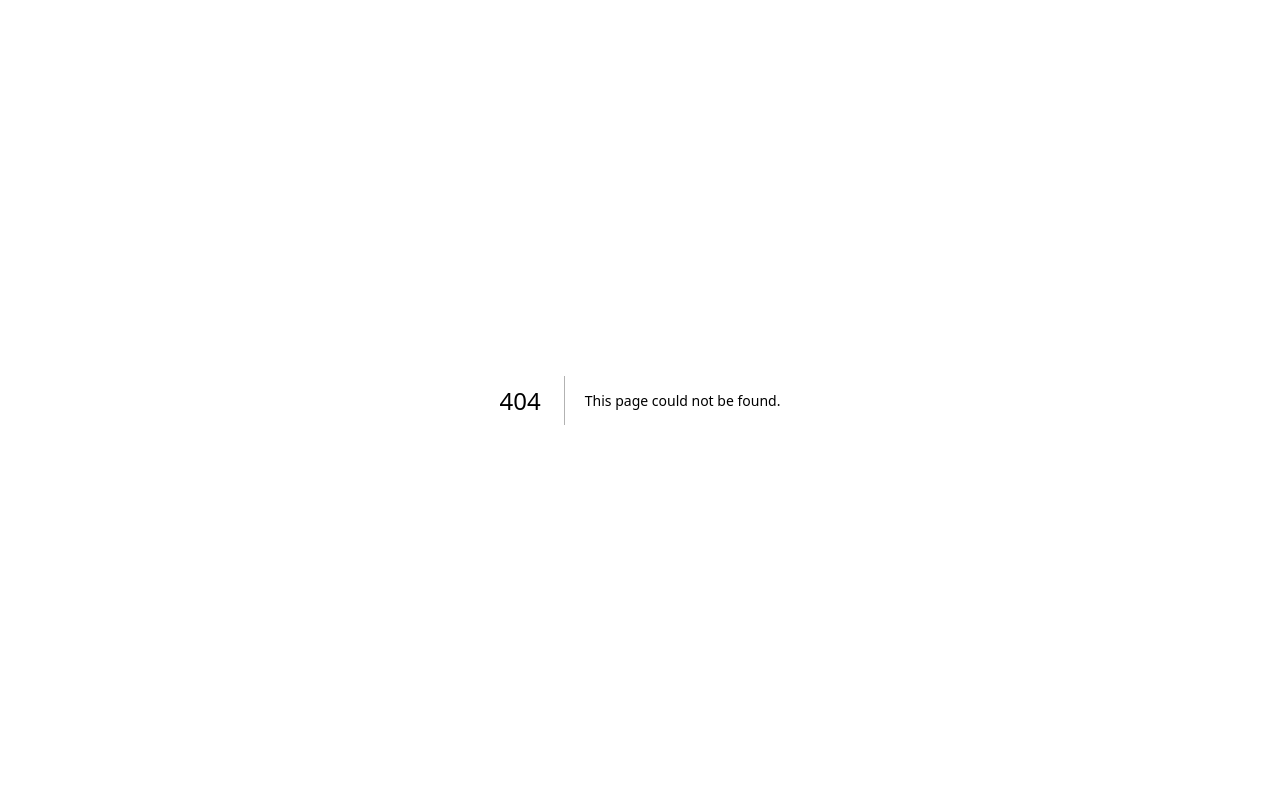
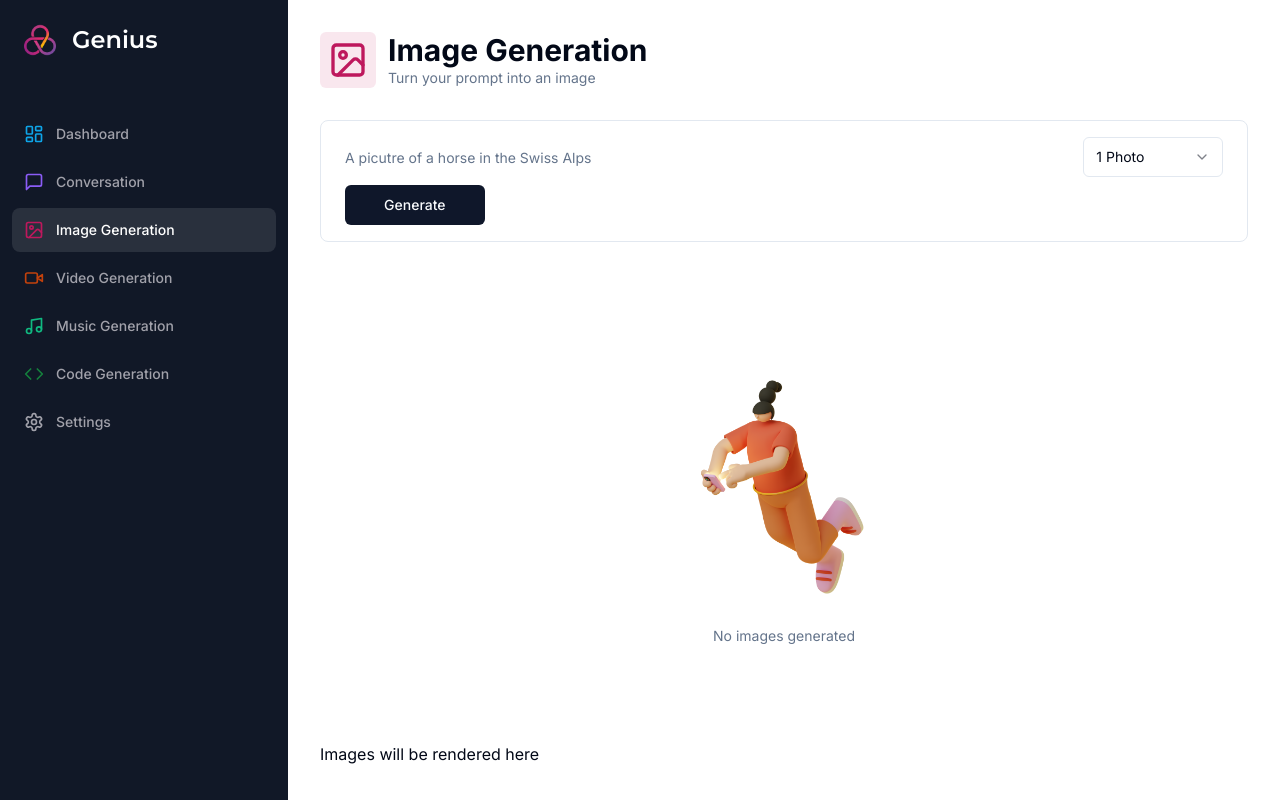
Before and after one commit to Aeickelman40/ai-saas, a Next.js app: page /image in a window 1280 px wide. Before the commit this address had no page. Built offline with nearby package versions, Linux system fonts and the light colour scheme.

Commit message:
Initial image generation

```diff
--- /dev/null
+++ b/app/(dashboard)/(routes)/image/constants.ts
@@ -0,0 +1,47 @@
+import * as z from "zod";
+
+export const formSchema = z.object({
+  prompt: z.string().min(1, {
+    message: "Image Prompt is required",
+  }),
+  amount: z.string().min(1),
+  resolution: z.string().min(1),
+});
+
+export const amountOptions = [
+  {
+    value: "1",
+    label: "1 Photo",
+  },
+  {
+    value: "2",
+    label: "2 Photos",
+  },
+  {
+    value: "3",
+    label: "3 Photos",
+  },
+  {
+    value: "4",
+    label: "4 Photos",
+  },
+  {
+    value: "5",
+    label: "5 Photos",
+  },
+];
+
+export const resolutionOptions = [
+  {
+    value: "256x256",
+    label: "256x256",
+  },
+  {
+    value: "512x512",
+    label: "512x512",
+  },
+  {
+    value: "1024x1024",
+    label: "1024x1024",
+  },
+];
--- /dev/null
+++ b/app/(dashboard)/(routes)/image/page.tsx
@@ -0,0 +1,146 @@
+"use client";
+
+import axios from "axios";
+import * as z from "zod";
+import { ImageIcon } from "lucide-react";
+import { useForm } from "react-hook-form";
+import { zodResolver } from "@hookform/resolvers/zod";
+import { useRouter } from "next/navigation";
+import { useState } from "react";
+
+import { Heading } from "@/components/heading";
+import { Form, FormControl, FormField, FormItem } from "@/components/ui/form";
+import { Input } from "@/components/ui/input";
+import { Button } from "@/components/ui/button";
+import { Empty } from "@/components/empty";
+import { Loader } from "@/components/loader";
+import { cn } from "@/lib/utils";
+import {
+  Select,
+  SelectContent,
+  SelectItem,
+  SelectTrigger,
+  SelectValue,
+} from "@/components/ui/select";
+
+import { amountOptions, formSchema } from "./constants";
+
+const ImagePage = () => {
+  const router = useRouter();
+  const [images, setImages] = useState<string[]>([]);
+
+  const form = useForm<z.infer<typeof formSchema>>({
+    resolver: zodResolver(formSchema),
+    defaultValues: {
+      prompt: "",
+      amount: "1",
+      resolution: "512x512",
+    },
+  });
+
+  const isLoading = form.formState.isSubmitting;
+
+  const onSubmit = async (values: z.infer<typeof formSchema>) => {
+    try {
+      setImages([]);
+      const response = await axios.post("/api/image", values);
+
+      const urls = response.data.map((image: { url: string }) => image.url);
+
+      setImages(urls);
+
+      form.reset();
+    } catch (error: any) {
+      // Todo: open pro modal
+      console.log(error);
+    } finally {
+      router.refresh();
+    }
+  };
+
+  return (
+    <div>
+      <Heading
+        title="Image Generation"
+        description="Turn your prompt into an image"
+        icon={ImageIcon}
+        iconColor="text-pink-700"
+        bgColor="bg-pink-700/10"
+      />
+      <div className="px-4 lg:px-8">
+        <div>
+          <Form {...form}>
+            <form
+              onSubmit={form.handleSubmit(onSubmit)}
+              className="rounded-lg border w-full p-4 px-3 md:px-6 focus-within:shadow-sm grid grid-cols-12 gap-2"
+            >
+              <FormField
+                name="prompt"
+                render={({ field }) => (
+                  <FormItem className="col-span-12 lg:col-span-10">
+                    <FormControl className="m-0 p-0">
+                      <Input
+                        disabled={isLoading}
+                        placeholder="A picutre of a horse in the Swiss Alps"
+                        className="border-0 outline-none focus-visible:ring-0 focus-visible:ring-transparent"
+                        {...field}
+                      />
+                    </FormControl>
+                  </FormItem>
+                )}
+              />
+              <FormField
+                name="amount"
+                control={form.control}
+                render={({ field }) => (
+                  <FormItem className="col-span-12 lg:col-span-2">
+                    <Select
+                      disabled={isLoading}
+                      onValueChange={field.onChange}
+                      value={field.value}
+                      defaultValue={field.value}
+                    >
+                      <FormControl>
+                        <SelectTrigger>
+                          <SelectValue defaultValue={field.value} />
+                        </SelectTrigger>
+                      </FormControl>
+                      <SelectContent>
+                        {amountOptions.map((option) => (
+                          <SelectItem key={option.value} value={option.value}>
+                            {option.label}
+                          </SelectItem>
+                        ))}
+                      </SelectContent>
+                    </Select>
+                  </FormItem>
+                )}
+              />
+              <Button
+                className="col-span-12 lg:col-span-2 w-full"
+                disabled={isLoading}
+              >
+                Generate
+              </Button>
+            </form>
+          </Form>
+        </div>
+        <div className="space-y-4 mt-4">
+          {isLoading && (
+            <div className="p-20">
+              <Loader />
+            </div>
+          )}
+          {images.length === 0 && !isLoading && (
+            <div>
+              <Empty label="No images generated" />
+            </div>
+          )}
+          <div>Images will be rendered here</div>
+        </div>
+      </div>
+    </div>
+  );
+};
+
+export default ImagePage;
--- /dev/null
+++ b/components/ui/select.tsx
@@ -0,0 +1,121 @@
+"use client"
+
+import * as React from "react"
+import * as SelectPrimitive from "@radix-ui/react-select"
+import { Check, ChevronDown } from "lucide-react"
+
+import { cn } from "@/lib/utils"
+
+const Select = SelectPrimitive.Root
+
+const SelectGroup = SelectPrimitive.Group
+
+const SelectValue = SelectPrimitive.Value
+
+const SelectTrigger = React.forwardRef<
+  React.ElementRef<typeof SelectPrimitive.Trigger>,
+  React.ComponentPropsWithoutRef<typeof SelectPrimitive.Trigger>
+>(({ className, children, ...props }, ref) => (
+  <SelectPrimitive.Trigger
+    ref={ref}
+    className={cn(
+      "flex h-10 w-full items-center justify-between rounded-md border border-input bg-background px-3 py-2 text-sm ring-offset-background placeholder:text-muted-foreground focus:outline-none focus:ring-2 focus:ring-ring focus:ring-offset-2 disabled:cursor-not-allowed disabled:opacity-50",
+      className
+    )}
+    {...props}
+  >
+    {children}
+    <SelectPrimitive.Icon asChild>
+      <ChevronDown className="h-4 w-4 opacity-50" />
+    </SelectPrimitive.Icon>
+  </SelectPrimitive.Trigger>
+))
+SelectTrigger.displayName = SelectPrimitive.Trigger.displayName
+
+const SelectContent = React.forwardRef<
+  React.ElementRef<typeof SelectPrimitive.Content>,
+  React.ComponentPropsWithoutRef<typeof SelectPrimitive.Content>
+>(({ className, children, position = "popper", ...props }, ref) => (
+  <SelectPrimitive.Portal>
+    <SelectPrimitive.Content
+      ref={ref}
+      className={cn(
+        "relative z-50 min-w-[8rem] overflow-hidden rounded-md border bg-popover text-popover-foreground shadow-md data-[state=open]:animate-in data-[state=closed]:animate-out data-[state=closed]:fade-out-0 data-[state=open]:fade-in-0 data-[state=closed]:zoom-out-95 data-[state=open]:zoom-in-95 data-[side=bottom]:slide-in-from-top-2 data-[side=left]:slide-in-from-right-2 data-[side=right]:slide-in-from-left-2 data-[side=top]:slide-in-from-bottom-2",
+        position === "popper" &&
+          "data-[side=bottom]:translate-y-1 data-[side=left]:-translate-x-1 data-[side=right]:translate-x-1 data-[side=top]:-translate-y-1",
+        className
+      )}
+      position={position}
+      {...props}
+    >
+      <SelectPrimitive.Viewport
+        className={cn(
+          "p-1",
+          position === "popper" &&
+            "h-[var(--radix-select-trigger-height)] w-full min-w-[var(--radix-select-trigger-width)]"
+        )}
+      >
+        {children}
+      </SelectPrimitive.Viewport>
+    </SelectPrimitive.Content>
+  </SelectPrimitive.Portal>
+))
+SelectContent.displayName = SelectPrimitive.Content.displayName
+
+const SelectLabel = React.forwardRef<
+  React.ElementRef<typeof SelectPrimitive.Label>,
+  React.ComponentPropsWithoutRef<typeof SelectPrimitive.Label>
+>(({ className, ...props }, ref) => (
+  <SelectPrimitive.Label
+    ref={ref}
+    className={cn("py-1.5 pl-8 pr-2 text-sm font-semibold", className)}
+    {...props}
+  />
+))
+SelectLabel.displayName = SelectPrimitive.Label.displayName
+
+const SelectItem = React.forwardRef<
+  React.ElementRef<typeof SelectPrimitive.Item>,
+  React.ComponentPropsWithoutRef<typeof SelectPrimitive.Item>
+>(({ className, children, ...props }, ref) => (
+  <SelectPrimitive.Item
+    ref={ref}
+    className={cn(
+      "relative flex w-full cursor-default select-none items-center rounded-sm py-1.5 pl-8 pr-2 text-sm outline-none focus:bg-accent focus:text-accent-foreground data-[disabled]:pointer-events-none data-[disabled]:opacity-50",
+      className
+    )}
+    {...props}
+  >
+    <span className="absolute left-2 flex h-3.5 w-3.5 items-center justify-center">
+      <SelectPrimitive.ItemIndicator>
+        <Check className="h-4 w-4" />
+      </SelectPrimitive.ItemIndicator>
+    </span>
+
+    <SelectPrimitive.ItemText>{children}</SelectPrimitive.ItemText>
+  </SelectPrimitive.Item>
+))
+SelectItem.displayName = SelectPrimitive.Item.displayName
+
+const SelectSeparator = React.forwardRef<
+  React.ElementRef<typeof SelectPrimitive.Separator>,
+  React.ComponentPropsWithoutRef<typeof SelectPrimitive.Separator>
+>(({ className, ...props }, ref) => (
+  <SelectPrimitive.Separator
+    ref={ref}
+    className={cn("-mx-1 my-1 h-px bg-muted", className)}
+    {...props}
+  />
+))
+SelectSeparator.displayName = SelectPrimitive.Separator.displayName
+
+export {
+  Select,
+  SelectGroup,
+  SelectValue,
+  SelectTrigger,
+  SelectContent,
+  SelectLabel,
+  SelectItem,
+  SelectSeparator,
+}
--- a/package.json
+++ b/package.json
@@ -14,6 +14,7 @@
     "@radix-ui/react-avatar": "^1.0.4",
     "@radix-ui/react-dialog": "^1.0.5",
     "@radix-ui/react-label": "^2.0.2",
+    "@radix-ui/react-select": "^2.0.0",
     "@radix-ui/react-slot": "^1.0.2",
     "axios": "^1.5.1",
     "class-variance-authority": "^0.7.0",
```
Also changed, not shown: 1 other file (tests, documents, lock files or other folders).
